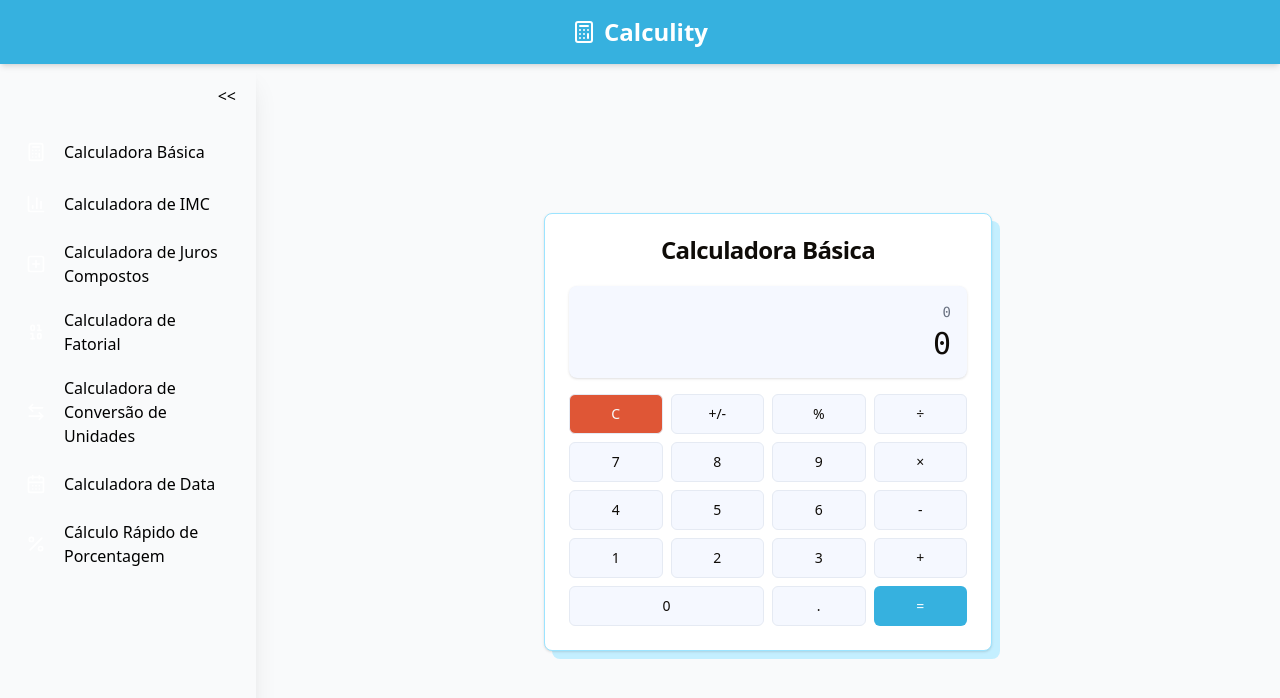
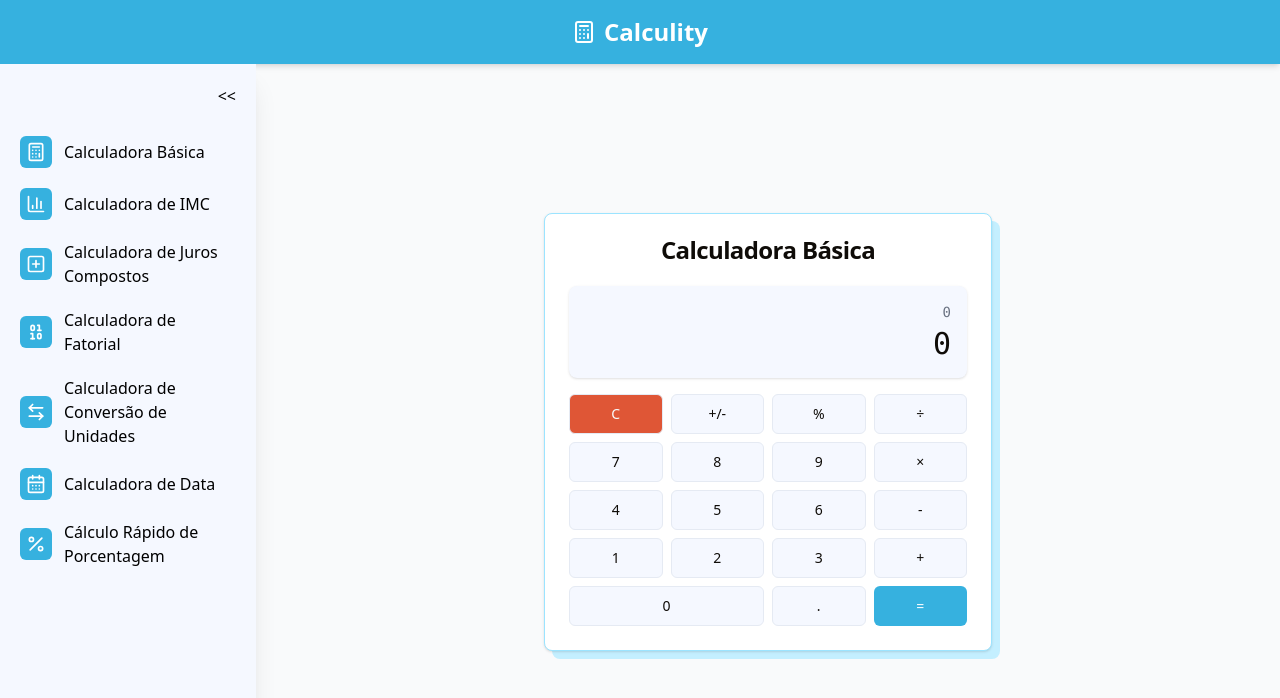
Before and after one commit to Thomgomes/Calculity_Hub, a React (Vite) app: page / in a window 1280 px wide. Shown: the top 698 px of the page. Built offline with nearby package versions, Linux system fonts and the light colour scheme.

Commit message:
style(sidebar): ajustar cores

```diff
--- a/src/components/layout/Sidebar.tsx
+++ b/src/components/layout/Sidebar.tsx
@@ -74,14 +74,14 @@ const Sidebar: React.FC<SidebarProps> = ({ activeCalculator, setActiveCalculator
   return (
     <aside
       className={cn(
-        "bg-calculity-light shadow-xl transition-all duration-300 h-[calc(100vh-4rem)]",
-        isCollapsed ? "w-16" : "w-64"
+        "bg-button-basic shadow-xl transition-all duration-300 h-[calc(100vh-4rem)]",
+        isCollapsed ? "w-18" : "w-64"
       )}
     >
       <div className="p-4 flex justify-end">
         <button
           onClick={() => setIsCollapsed(!isCollapsed)}
-          className="p-1 rounded-md hover:bg-primary hover:text-white"
+          className="p-1 rounded-md hover:bg-primary hover:text-primary-foreground"
         >
           {isCollapsed ? '>>' : '<<'}
         </button>
@@ -95,15 +95,15 @@ const Sidebar: React.FC<SidebarProps> = ({ activeCalculator, setActiveCalculator
                 className={cn(
                   "w-full text-left px-3 py-2 rounded-md flex items-center gap-3 transition-colors",
                   activeCalculator === option.id
-                    ? "bg-gradient-to-r from-calculity-gradient-start via-calculity-gradient-mid to-calculity-gradient-end text-white"
-                    : "hover:bg-calculity-light"
+                    ? "bg-primary text-primary-foreground"
+                    : "hover:bg-primary/80"
                 )}
               >
                 <div className={cn(
                   "p-1.5 rounded-md",
                   activeCalculator === option.id
-                    ? "text-white"
-                    : "bg-gradient-to-br from-calculity-gradient-start to-calculity-gradient-end text-white"
+                    ? "text-primary-foreground"
+                    : "bg-primary text-primary-foreground"
                 )}>
                   {option.icon}
                 </div>
```
